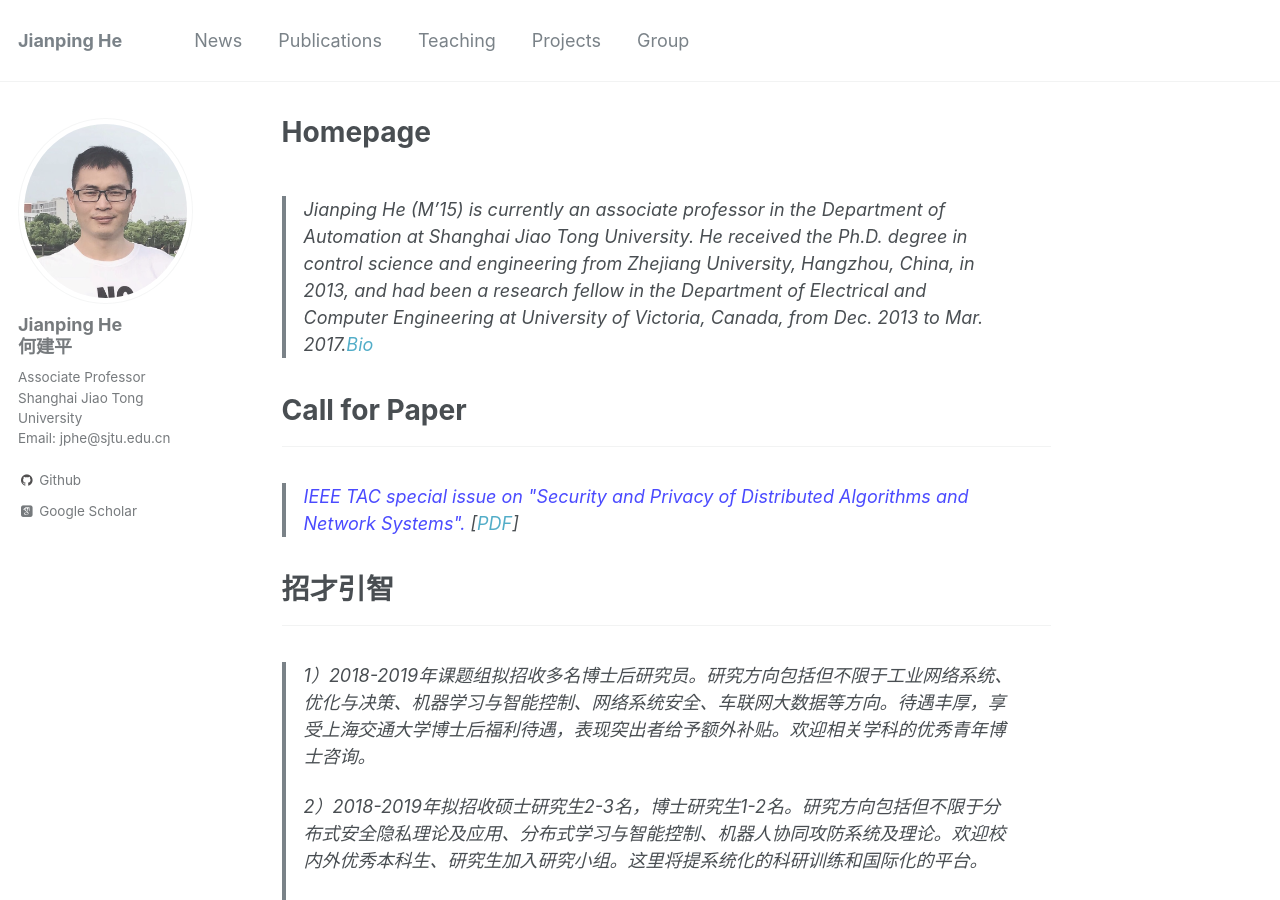
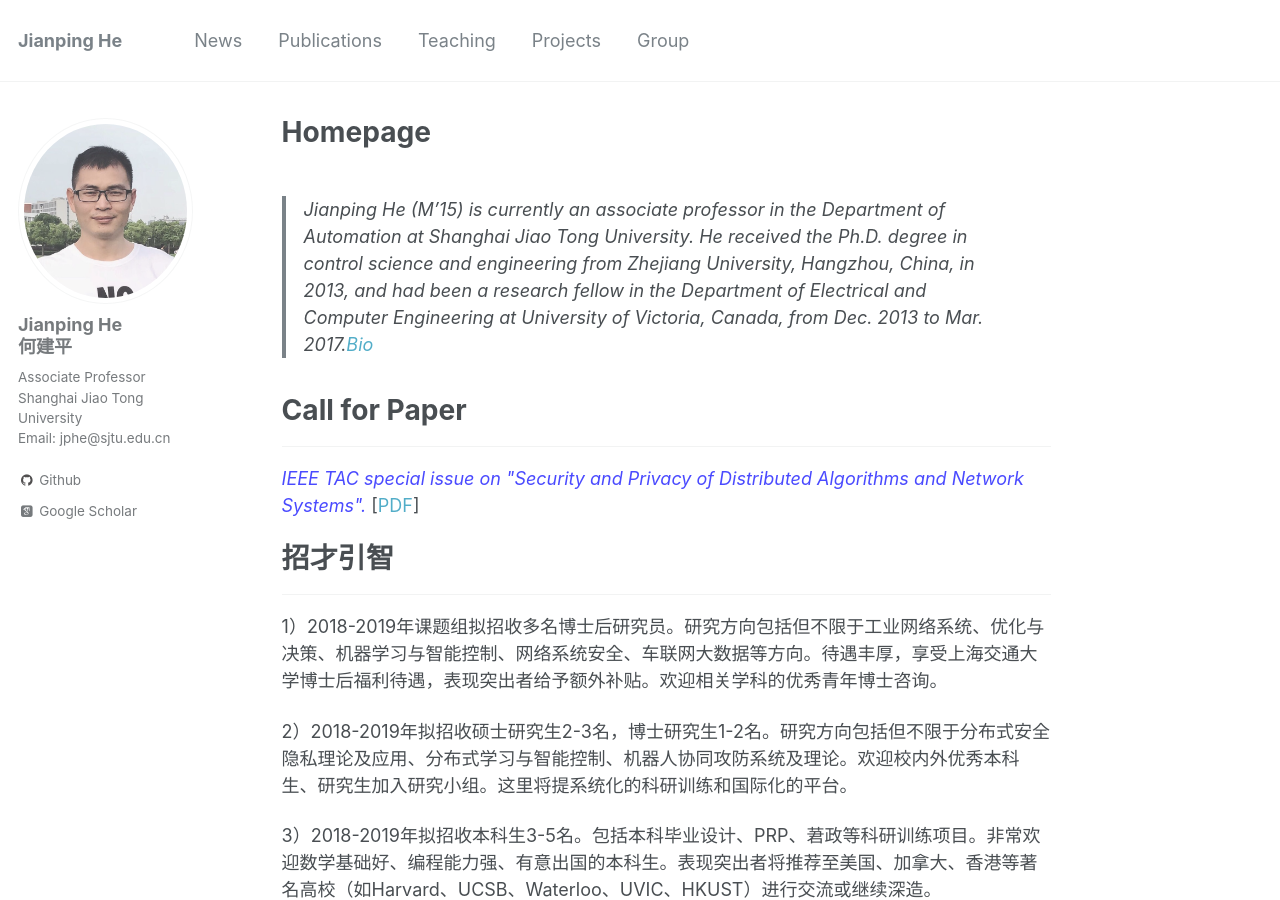
Before and after one commit to jiangshuozz/Jianping-He.github.io, a Jekyll site: the page built from _pages/about.md, in a window 1280 px wide and 900 px high. Built offline with Jekyll 4.4.1, drawn with Linux system fonts in a browser that asks for light colours; some web fonts are replaced.

Commit message:
Update about.md

```diff
--- a/_pages/about.md
+++ b/_pages/about.md
@@ -12,30 +12,29 @@ redirect_from:
 Call for Paper
 ===
 ---
->[<font color="#4a4aFF" size="4.5" style="font-style:italic">IEEE TAC special issue on "Security	and	Privacy	of Distributed	Algorithms and	Network	Systems".</font>](http://www.ieeecss.org/publications/tac/special-issues) [[PDF](https://jianping-he.github.io/files/CFP_IEEE_TAC.pdf)]
+[<font color="#4a4aFF" size="4.5" style="font-style:italic">IEEE TAC special issue on "Security	and	Privacy	of Distributed	Algorithms and	Network	Systems".</font>](http://www.ieeecss.org/publications/tac/special-issues) [[PDF](https://jianping-he.github.io/files/CFP_IEEE_TAC.pdf)]
 
 招才引智
 ===
 ---
->1）2018-2019年课题组拟招收多名博士后研究员。研究方向包括但不限于工业网络系统、优化与决策、机器学习与智能控制、网络系统安全、车联网大数据等方向。待遇丰厚，享受上海交通大学博士后福利待遇，表现突出者给予额外补贴。欢迎相关学科的优秀青年博士咨询。
->
->2）2018-2019年拟招收硕士研究生2-3名，博士研究生1-2名。研究方向包括但不限于分布式安全隐私理论及应用、分布式学习与智能控制、机器人协同攻防系统及理论。欢迎校内外优秀本科生、研究生加入研究小组。这里将提系统化的科研训练和国际化的平台。
->
->3）2018-2019年拟招收本科生3-5名。包括本科毕业设计、PRP、莙政等科研训练项目。非常欢迎数学基础好、编程能力强、有意出国的本科生。表现突出者将推荐至美国、加拿大、香港等著名高校（如Harvard、UCSB、Waterloo、UVIC、HKUST）进行交流或继续深造。
+1）2018-2019年课题组拟招收多名博士后研究员。研究方向包括但不限于工业网络系统、优化与决策、机器学习与智能控制、网络系统安全、车联网大数据等方向。待遇丰厚，享受上海交通大学博士后福利待遇，表现突出者给予额外补贴。欢迎相关学科的优秀青年博士咨询。
+
+2）2018-2019年拟招收硕士研究生2-3名，博士研究生1-2名。研究方向包括但不限于分布式安全隐私理论及应用、分布式学习与智能控制、机器人协同攻防系统及理论。欢迎校内外优秀本科生、研究生加入研究小组。这里将提系统化的科研训练和国际化的平台。
+
+3）2018-2019年拟招收本科生3-5名。包括本科毕业设计、PRP、莙政等科研训练项目。非常欢迎数学基础好、编程能力强、有意出国的本科生。表现突出者将推荐至美国、加拿大、香港等著名高校（如Harvard、UCSB、Waterloo、UVIC、HKUST）进行交流或继续深造。
 
 Award and Honor
 ===
 ---
->
->**One Thousand Talents Scheme (青年千人计划)**, Central Organization Department of China, 2018.
->
->**Best Paper Award**， IEEE International Conference on Wireless Communication and Signal Processing (WCSP), 2017.
->
->**Best Student Paper Finalist**， IEEE International Conference on Control &Automation (ICCA), 2017.
->
->**Best Conference Paper**， IEEE Power & Energy Society General Meeting >(PESGM), 2017.
->
->**The winner of Outstanding Thesis Award**, Chinese Association of Automation, 2015.
+**One Thousand Talents Scheme (青年千人计划)**, Central Organization Department of China, 2018.
+
+**Best Paper Award**， IEEE International Conference on Wireless Communication and Signal Processing (WCSP), 2017.
+
+**Best Student Paper Finalist**， IEEE International Conference on Control &Automation (ICCA), 2017.
+
+**Best Conference Paper**， IEEE Power & Energy Society General Meeting >(PESGM), 2017.
+
+**The winner of Outstanding Thesis Award**, Chinese Association of Automation, 2015.
 
 Professional Activity
 ===
@@ -57,14 +56,14 @@ Professional Activity
 Technical Note
 ===
 ---
->Differential Privacy-preserving Noise Adding Mechanism with Its Application on Consensus. [[PDF](https://jianping-he.github.io/files/siam17_dprivacy.pdf)]
+Differential Privacy-preserving Noise Adding Mechanism with Its Application on Consensus. [[PDF](https://jianping-he.github.io/files/siam17_dprivacy.pdf)]
 
 <p id = "index"></p>
 
 Bio
 ===
 ---
->His research interests mainly include the smart sensing and control, security and privacy theory and applications, distributed learning and big data analysis. Dr. He serves as an Associate Editor for the KSII Transactions on Internet and Information Systems. He was also a Guest Editor of the International Journal of Robust and Nonlinear Control, Neurocomputing, and the International Journal of Distributed Senor Networks. He was the winner of Outstanding Thesis Award, Chinese Association of Automation, 2015. He received the best paper award from IEEE WCSP’17, the best conference papers award from IEEE PESGM’17, and the finalist best student paper award from IEEE ICCA’17. He is the recipient of China National Recruitment Program of 1000 Talented Young Scholars.
+His research interests mainly include the smart sensing and control, security and privacy theory and applications, distributed learning and big data analysis. Dr. He serves as an Associate Editor for the KSII Transactions on Internet and Information Systems. He was also a Guest Editor of the International Journal of Robust and Nonlinear Control, Neurocomputing, and the International Journal of Distributed Senor Networks. He was the winner of Outstanding Thesis Award, Chinese Association of Automation, 2015. He received the best paper award from IEEE WCSP’17, the best conference papers award from IEEE PESGM’17, and the finalist best student paper award from IEEE ICCA’17. He is the recipient of China National Recruitment Program of 1000 Talented Young Scholars.
 
 Contact Information
 ===
```
